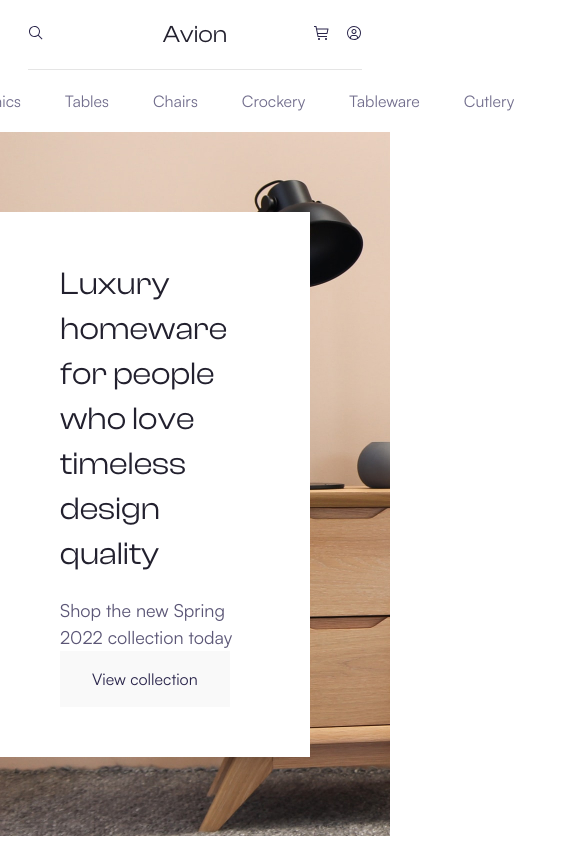
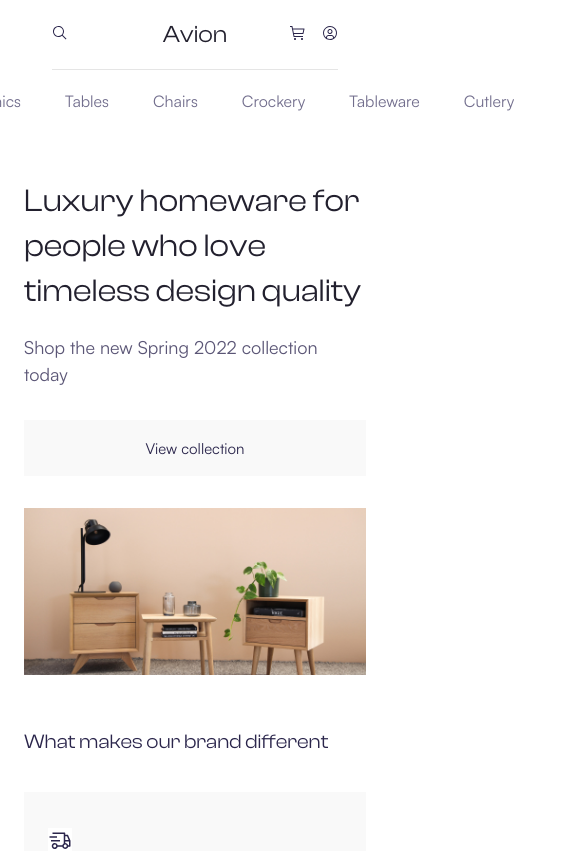
Before and after one commit to AlenaGM/furniture-shop, a Vue app: page / in a window 390 px wide. Shown: the top 851 px of the page, 585 px wide, since content can reach past the window. Built offline with nearby package versions, Linux system fonts and the light colour scheme.

Commit message:
upd responsive vers

```diff
--- a/src/assets/styles/global.scss
+++ b/src/assets/styles/global.scss
@@ -36,6 +36,7 @@ img {
 .container {
   max-width: 1440px;
   margin: 0 auto;
+  padding: 0 24px;
 }
 
 .input-text {
@@ -43,4 +44,7 @@ img {
   padding: 0 32px;
   font-size: 16px;
   border: none;
+  @media screen and (max-width: 767px) {
+    padding: 0 10px;
+  }
 }
--- a/src/components/About.vue
+++ b/src/components/About.vue
@@ -50,6 +50,9 @@ const about = [
 <style lang="scss" scoped>
 .about {
   padding: 80px 80px 130px 80px;
+  @media screen and (max-width: 767px) {
+    padding: 48px 0;
+  }
   &__title {
     text-align: center;
     color: var(--dark-primary);
@@ -58,6 +61,12 @@ const about = [
     font-weight: 400;
     line-height: 34px;
     margin: 0 0 84px 0;
+    @media screen and (max-width: 767px) {
+      text-align: left;
+      font-size: 20px;
+      line-height: 28px;
+      margin: 0 0 36px 0;
+    }
   }
   &-elements {
     display: grid;
@@ -67,11 +76,17 @@ const about = [
       grid-template-columns: repeat(2, 1fr);
       gap: 20px;
     }
+    @media screen and (max-width: 767px) {
+      grid-template-columns: 1fr;
+    }
   }
   &-element {
     color: var(--dark-primary);
     background: var(--light-gray);
     padding: 48px;
+    @media screen and (max-width: 767px) {
+      padding: 36px 24px;
+    }
     &__img {
       display: block;
       margin-bottom: 12px;
--- a/src/components/Hero.vue
+++ b/src/components/Hero.vue
@@ -6,6 +6,7 @@
       link="#"
       colorLink="lightgray"
     />
+    <img class="hero-info__image" src="/img/hero.jpg" alt="" />
   </div>
 </template>
 
@@ -22,5 +23,14 @@ import HeroInfo from "@/components/HeroInfo.vue";
   align-items: center;
   justify-content: flex-end;
   padding-right: 80px;
+  @media screen and (max-width: 767px) {
+    display: block;
+    height: auto;
+    background: transparent;
+    padding-right: 0;
+  }
+  &-info__image {
+    width: 100%;
+  }
 }
 </style>
--- a/src/components/HeroInfo.vue
+++ b/src/components/HeroInfo.vue
@@ -1,5 +1,9 @@
 <template>
-  <div class="hero-info" :style="{ backgroundColor: background }">
+  <div
+    class="hero-info"
+    :style="{ backgroundColor: background }"
+    :class="{ 'hero-info--mobile-padding': mobilePadding }"
+  >
     <div class="hero-info-text">
       <h2 class="hero-info__title" :style="{ color: colorTitle }">
         {{ title }}
@@ -10,7 +14,12 @@
         >{{ description }}</span
       >
     </div>
-    <ui-button :color="colorLink || 'secondary'" type="link" to="/">
+    <ui-button
+      :mobileFullWidth="true"
+      :color="colorLink || 'secondary'"
+      type="link"
+      to="/"
+    >
       View collection
     </ui-button>
   </div>
@@ -48,6 +57,10 @@ const props = defineProps({
     type: String,
     default: "#fff",
   },
+  mobilePadding: {
+    type: Boolean,
+    default: false,
+  },
 });
 </script>
 
@@ -62,6 +75,15 @@ const props = defineProps({
     flex-direction: column;
     justify-content: space-between;
     align-items: flex-start;
+    @media screen and (max-width: 767px) {
+      padding: 47px 0 32px 0;
+      min-height: 0;
+    }
+    &-text {
+      @media screen and (max-width: 767px) {
+        margin-bottom: 32px;
+      }
+    }
     &__title {
       font-family: var(--clash);
       font-size: 32px;
@@ -75,6 +97,11 @@ const props = defineProps({
       font-family: var(--satoshi);
       line-height: 27px;
     }
+    &--mobile-padding {
+      @media screen and (max-width: 767px) {
+        padding: 36px 32px;
+      }
+    }
   }
 }
 </style>
--- a/src/components/Idea.vue
+++ b/src/components/Idea.vue
@@ -7,6 +7,7 @@
       background="var(--dark-primary)"
       colorTitle="var(--white)"
       colorDescription="var(--white)"
+      :mobilePadding="true"
     />
     <img src="/img/idea-room.jpg" alt="room" class="idea-image" />
   </div>
@@ -23,10 +24,17 @@ import HeroInfo from "@/components/HeroInfo.vue";
   display: grid;
   grid-template-columns: repeat(2, 1fr);
   column-gap: 16px;
-
+  @media screen and (max-width: 767px) {
+    grid-template-columns: 1fr;
+    padding: 0;
+  }
   &-image {
     object-fit: cover;
     height: 100%;
+    @media screen and (max-width: 767px) {
+      margin-top: 24px;
+      height: auto;
+    }
   }
 }
 </style>
--- a/src/components/Product.vue
+++ b/src/components/Product.vue
@@ -43,11 +43,17 @@ const props = defineProps({
     &:hover {
       text-decoration: underline;
     }
+    @media screen and (max-width: 767px) {
+      font-size: 18px;
+    }
   }
   &-price {
     font-size: 18px;
     font-weight: 400;
     line-height: 27px;
+    @media screen and (max-width: 767px) {
+      font-size: 16px;
+    }
   }
 }
 </style>
--- a/src/components/Products.vue
+++ b/src/components/Products.vue
@@ -10,7 +10,7 @@
       />
     </div>
     <div class="products-link">
-      <ui-button color="lightgray" type="link" to="/">
+      <ui-button :mobileFullWidth="true" color="lightgray" type="link" to="/">
         View collection
       </ui-button>
     </div>
@@ -62,6 +62,9 @@ const products = ref([
     row-gap: 20px;
     justify-items: center;
   }
+  @media screen and (max-width: 767px) {
+    padding: 0;
+  }
   &-container {
     margin-bottom: 56px;
   }
--- a/src/components/Subscribe.vue
+++ b/src/components/Subscribe.vue
@@ -46,10 +46,18 @@ import SubscribeForm from "@/components//SubscribeForm.vue";
   background: url("img/subscribe.jpg");
   background-size: cover;
   padding: 97px 0 86px 0;
+  @media screen and (max-width: 767px) {
+    background-image: url("img/subscribe-mobile.jpg");
+    padding: 24px;
+    margin: 0 -24px;
+  }
   &-content {
     max-width: 500px;
     margin: auto;
     text-align: center;
+    @media screen and (max-width: 767px) {
+      text-align: left;
+    }
   }
   &-title {
     display: block;
@@ -59,6 +67,10 @@ import SubscribeForm from "@/components//SubscribeForm.vue";
     font-size: 32px;
     font-weight: 400;
     line-height: 45px;
+    @media screen and (max-width: 767px) {
+      font-size: 24px;
+      line-height: 34px;
+    }
   }
   &-description {
     display: block;
@@ -68,17 +80,31 @@ import SubscribeForm from "@/components//SubscribeForm.vue";
     font-weight: 400;
     line-height: 27px;
     margin-bottom: 30px;
+    @media screen and (max-width: 767px) {
+      font-size: 14px;
+      line-height: 21px;
+      margin-bottom: 20px;
+    }
   }
   &-checks {
     display: flex;
     justify-content: center;
     margin-bottom: 40px;
+    @media screen and (max-width: 767px) {
+      display: block;
+    }
   }
   &-check {
     display: flex;
     align-items: center;
     &:nth-child(2) {
       margin: 0 36px;
+      @media screen and (max-width: 767px) {
+        margin: 0 0 8px 0;
+      }
+    }
+    @media screen and (max-width: 767px) {
+      margin-bottom: 8px;
     }
     &__icon {
       margin-right: 9px;
--- a/src/components/layout/Footer.vue
+++ b/src/components/layout/Footer.vue
@@ -88,10 +88,16 @@ import SubscribeForm from "@/components//SubscribeForm.vue";
 .footer {
   background: var(--dark-primary);
   color: var(--white);
+  @media screen and (max-width: 767px) {
+    margin: 0 -24px;
+  }
   &-content {
     padding: 58px 82px 25px 82px;
     @media screen and (max-width: 1024px) {
       padding: 58px 30px 25px 30px;
+    }
+    @media screen and (max-width: 767px) {
+      padding: 40px 25px;
     }
   }
   &-top {
@@ -106,6 +112,10 @@ import SubscribeForm from "@/components//SubscribeForm.vue";
     }
     @media screen and (max-width: 1024px) {
       grid-template-columns: repeat(2, 1fr);
+    }
+    @media screen and (max-width: 767px) {
+      grid-template-columns: 1fr;
+      padding-bottom: 16px;
     }
   }
   &-menu {
@@ -138,19 +148,33 @@ import SubscribeForm from "@/components//SubscribeForm.vue";
         text-decoration: underline;
       }
     }
+    &-column {
+      @media screen and (max-width: 767px) {
+        margin-bottom: 40px;
+      }
+    }
   }
   &-bottom {
     padding-top: 22px;
     display: flex;
     justify-content: space-between;
+    @media screen and (max-width: 767px) {
+      display: block;
+      text-align: center;
+    }
     &__copyright {
       font-size: 14px;
       font-weight: 400;
       line-height: 19px;
+      @media screen and (max-width: 767px) {
+        display: block;
+        margin-bottom: 24px;
+      }
     }
     &-socials {
       display: flex;
       align-items: center;
+      justify-content: center;
       &__link {
         margin: 0 12px;
         &:hover {
--- a/src/components/ui/Button.vue
+++ b/src/components/ui/Button.vue
@@ -9,6 +9,7 @@
         'btn--secondary': color === 'secondary',
         'btn--lightgray': color === 'lightgray',
         'btn--white': color === 'white',
+        'btn--fullwidth': mobileFullWidth,
       },
     ]"
   >
@@ -25,6 +26,7 @@
         'btn--secondary': color === 'secondary',
         'btn--lightgray': color === 'lightgray',
         'btn--white': color === 'white',
+        'btn--fullwidth': mobileFullWidth,
       },
     ]"
   >
@@ -50,6 +52,10 @@ const props = defineProps({
     type: String,
     required: false,
   },
+  mobileFullWidth: {
+    type: Boolean,
+    default: false,
+  },
 });
 </script>
 
@@ -65,6 +71,10 @@ const props = defineProps({
   font-size: 16px;
   height: 56px;
   white-space: nowrap;
+  @media screen and (max-width: 767px) {
+    padding: 0 15px;
+    font-size: 15px;
+  }
   &:hover {
     opacity: 0.8;
   }
@@ -84,5 +94,10 @@ const props = defineProps({
     color: var(--dark-primary);
     background: var(--white);
   }
+  &--fullwidth {
+    @media screen and (max-width: 767px) {
+      width: 100%;
+    }
+  }
 }
 </style>
```
Also changed, not shown: public/img/subscribe-mobile.jpg (added).
